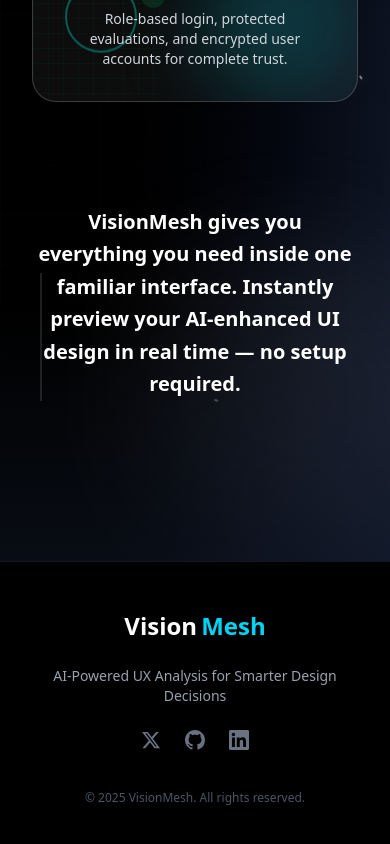
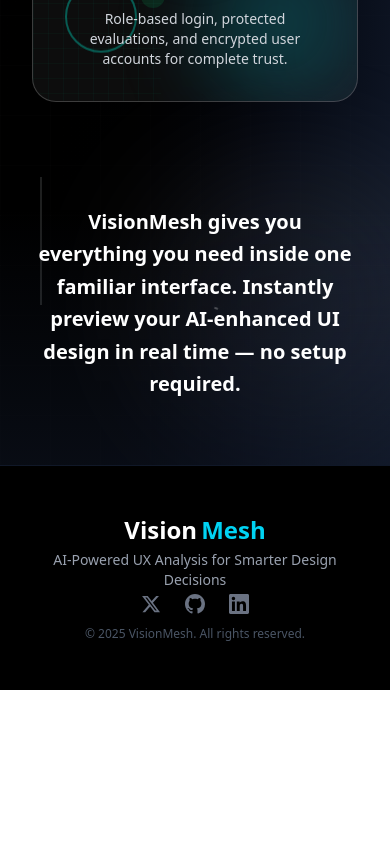
Before and after one commit to keneki21/VisionMesh, a React (Vite) app: page /home in a window 390 px wide. Shown: the part 3485-4329 px from the top of the page. After the commit the page ends 4175 px from the top, so only its background shows below. Built offline with nearby package versions, Linux system fonts and the light colour scheme.

Commit message:
Stuff Changed

```diff
--- a/src/components/Footer.jsx
+++ b/src/components/Footer.jsx
@@ -5,7 +5,7 @@
     <footer className="relative z-10 bg-black border-t border-gray-900 py-12  px-6">
       <div className="max-w-[1400px] mx-auto">
         {/* Centered Content */}
-        <div className="flex flex-col items-center text-center space-y-6">
+        <div className="flex flex-col items-center text-center space-y-1">
           {/* Logo */}
           <Link to="/" className="flex items-center gap-1 text-2xl font-bold hover:opacity-80 transition-opacity">
             <span className="text-white">Vision</span>
@@ -37,7 +37,7 @@
           </div>
 
           {/* Copyright */}
-          <p className="text-gray-600 text-xs pt-4">
+          <p className="text-gray-600 text-xs pt-2">
             © 2025 VisionMesh. All rights reserved.
           </p>
         </div>
--- a/src/pages/Home.jsx
+++ b/src/pages/Home.jsx
@@ -170,7 +170,7 @@
       </div>
 
       {/* Content */}
-      <div className="relative z-10 min-h-screen flex flex-col items-center justify-center px-4 sm:px-6 pt-16 sm:pt-20 pb-24 sm:pb-32">
+      <div className="relative z-10 min-h-screen flex flex-col items-center justify-center px-4 sm:px-6 pt-16 sm:pt-20">
 
         {/* Main Headline */}
         <div className="h-32 sm:h-40 md:h-48 lg:h-56 flex items-center justify-center mb-4 sm:mb-6 max-w-5xl px-4 relative z-10">
```
Also changed, not shown: 2 other files (tests, documents, lock files or other folders).
